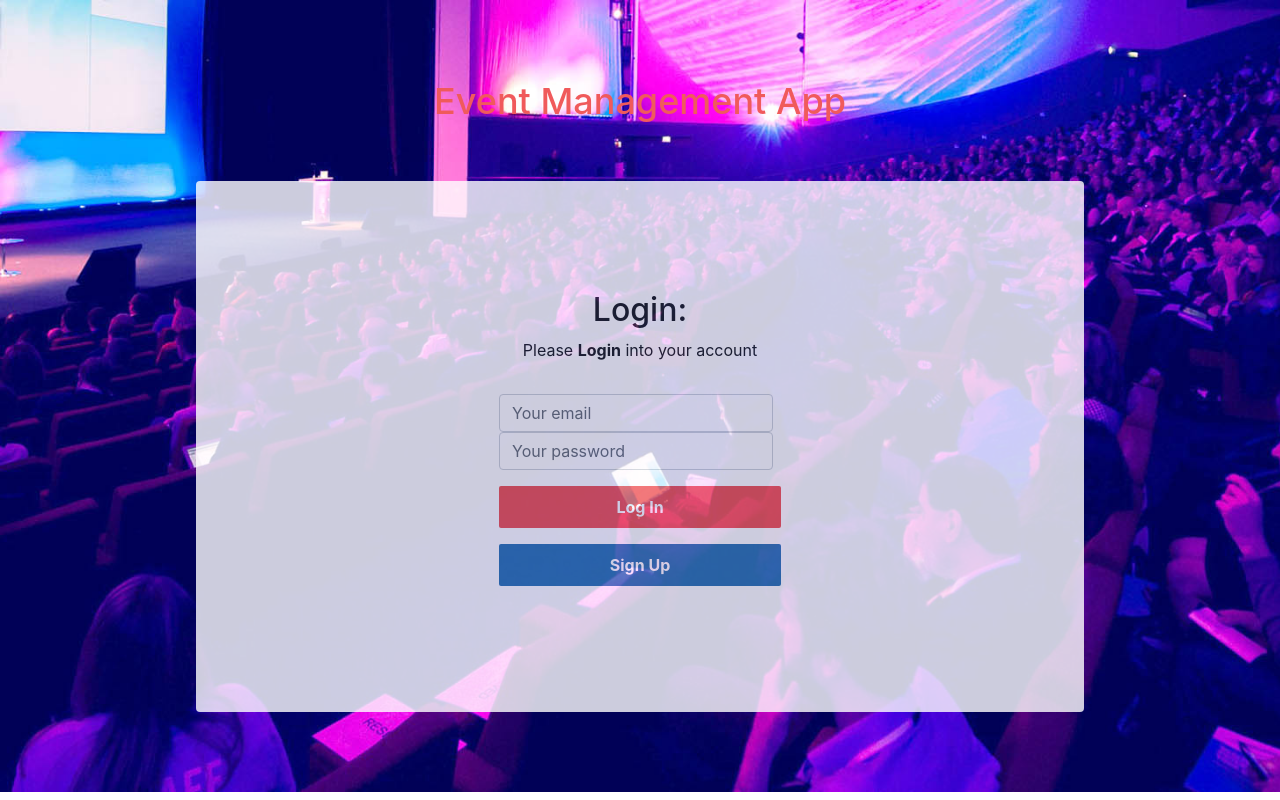
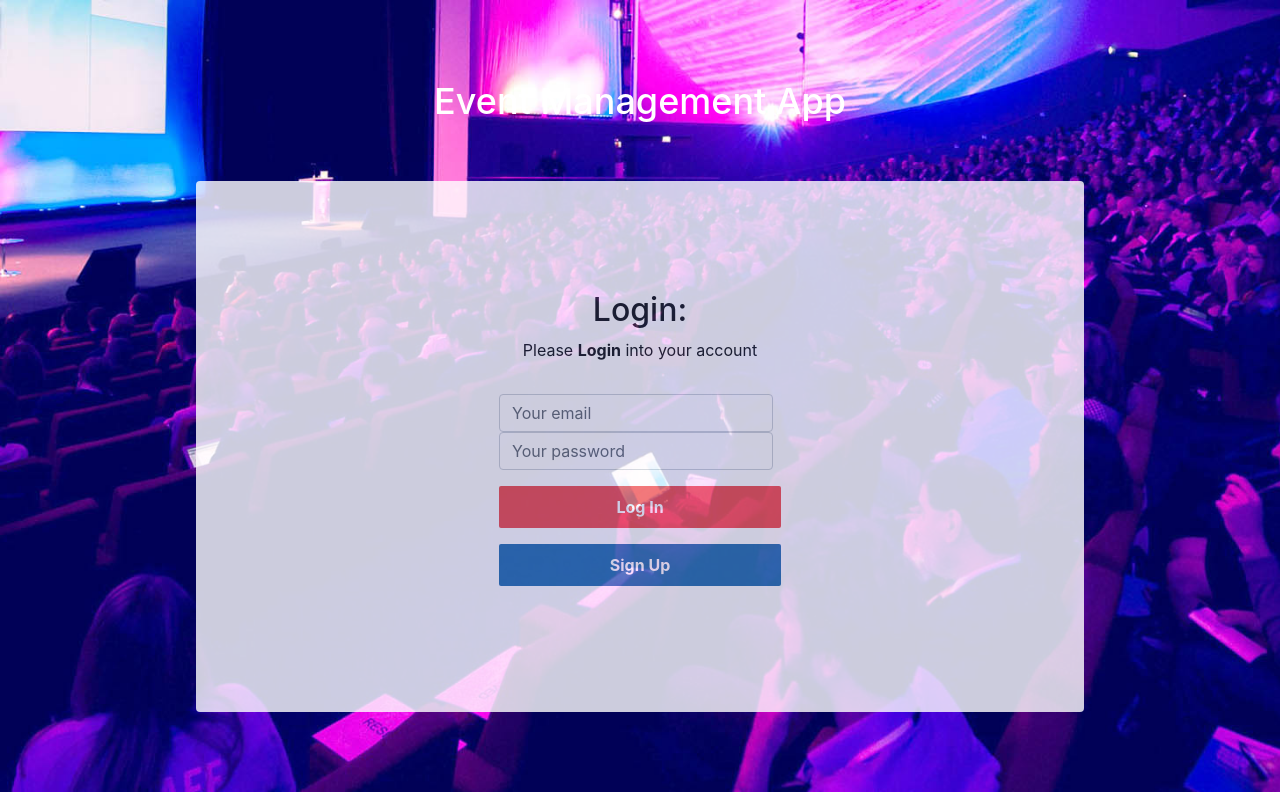
Before and after one commit to yashraj2312/event-management-frontend, a React (Create React App) app: page /login in a window 1280 px wide. Built offline with nearby package versions, Linux system fonts and the light colour scheme.

Commit message:
Update App.css

```diff
--- a/src/App.css
+++ b/src/App.css
@@ -35,7 +35,7 @@ button {
 }
 
 .container h1 {
-    color: #f05a5b;
+    color: #ffffff;
     font-size: 36px;
 }
 
```
